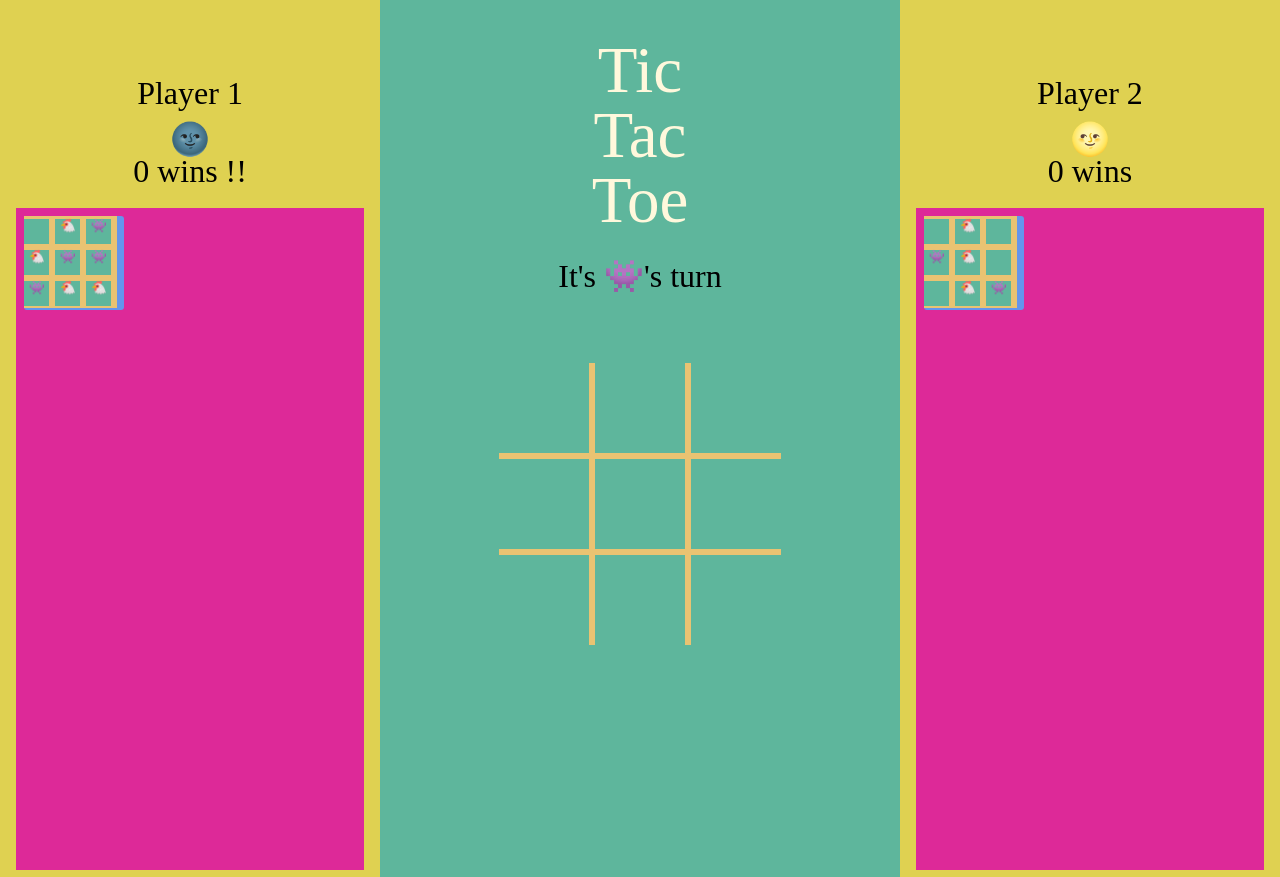
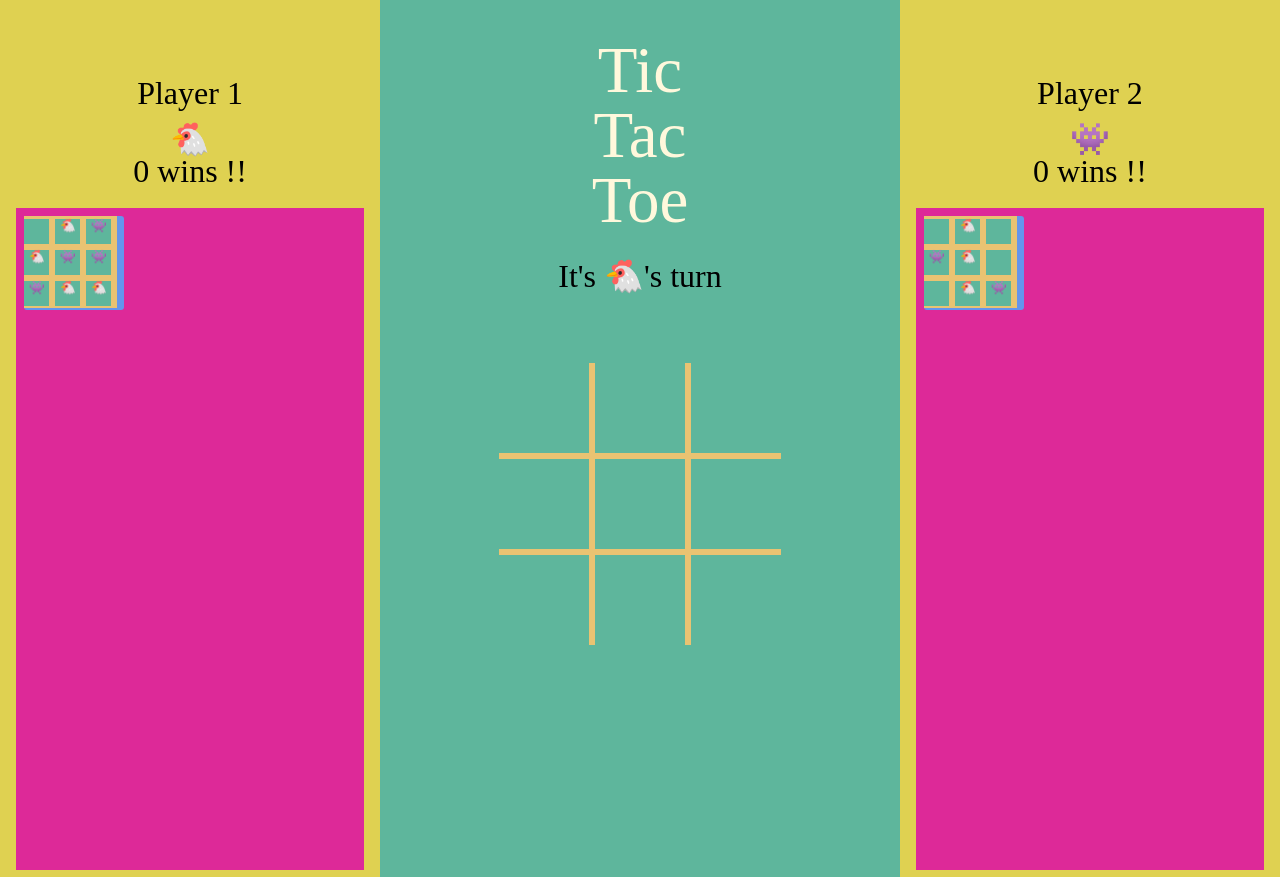
Before and after one commit to Atos20/Tic-Tac-Toe, a website with bundled scripts: page index.html in a window 1280 px wide. Built offline with nearby package versions, Linux system fonts and the light colour scheme.

Commit message:
Change player tokens

```diff
--- a/index.html
+++ b/index.html
@@ -11,7 +11,7 @@
 <body class="main-container">
     <section class="left-section">
         <h1 class="player1-name">Player 1</h1>
-        <h2 class="player1-token">🌚</h2>
+        <h2 class="player1-token">🐔</h2>
         <h3 class="p1-win-count"> 0 wins</h3>
 
         <article class="p1-games">
@@ -35,7 +35,7 @@
 
     <section class="center-section">
         <h1 class="game-name">Tic <br>Tac<br> Toe</h1>
-        <h1 class="main-header">It's 👾's turn</h1>
+        <h1 class="main-header">It's 🐔's turn</h1>
             <article class="container">
                 <div class="game-board">
                     <div class="one cell" id="0"></div>
@@ -53,8 +53,8 @@
 
     <section class="rigth-section">
         <h1 class="player2-name">Player 2</h1>
-        <h2 class="player2-toke">🌝</h2>
-        <h3 class="p1-win-count">0 wins</h3>
+        <h2 class="player2-toke">👾</h2>
+        <h3 class="p2-win-count">0 wins</h3>
         <article class="p2-games">
             <article class="player-container">
                 <div class="mini-game-board">
```
